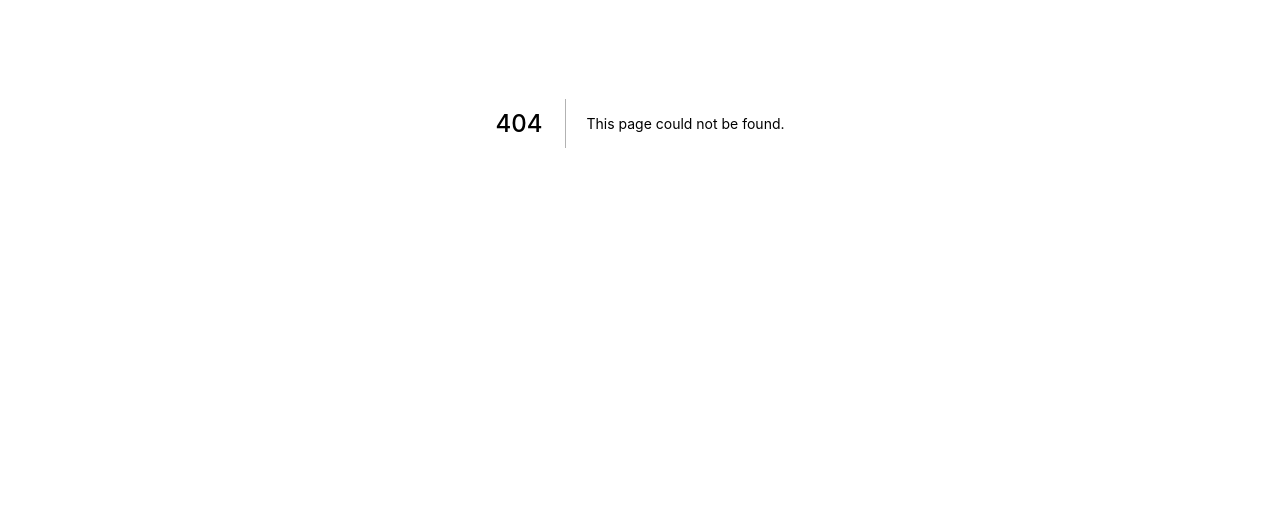
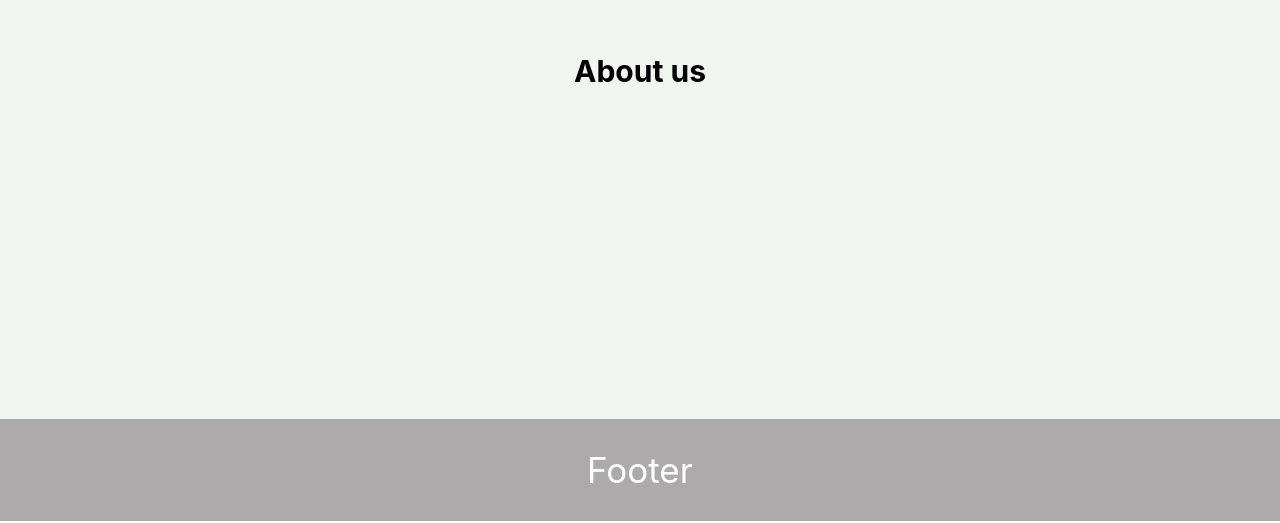
Before and after one commit to ishabaral/NextJS-Learning-, a Next.js app: page /about in a window 1280 px wide. Before the commit this address had no page. Shown: the part 277-800 px from the top of the page. Built offline with nearby package versions, Linux system fonts and the light colour scheme.

Commit message:
app layout

```diff
--- /dev/null
+++ b/components/Footer.js
@@ -0,0 +1,9 @@
+function Footer() {
+    return (
+        <>
+            <div className='layout-footer'>Footer</div>
+        </>
+    )
+}
+
+export default Footer
--- /dev/null
+++ b/components/Header.js
@@ -0,0 +1,9 @@
+function Header() {
+    return (
+        <>
+            <div className='layout-header'>Header</div>
+        </>
+    )
+}
+
+export default Header
--- a/pages/_app.js
+++ b/pages/_app.js
@@ -1,7 +1,21 @@
+import Footer from '../components/Footer'
+import Header from '../components/Header'
 import '../styles/globals.css'
+import '../styles/layout.css'
 
 function MyApp({ Component, pageProps }) {
-  return <Component {...pageProps} />
+
+  if(Component.getLayout) {
+    return Component.getLayout(<Component {...pageProps} />)
+  }
+
+  return (
+    <>
+    <Header />
+    <Component {...pageProps} />
+    <Footer />
+    </>
+  )
 }
 
 export default MyApp
--- /dev/null
+++ b/pages/about.js
@@ -0,0 +1,16 @@
+import Footer from "../components/Footer"
+
+function About() {
+    return <h1 className='content'>About us</h1>
+}
+
+export default About
+
+About.getLayout = function PageLayout(page) {
+    return (
+        <>
+            {page}
+            <Footer />
+        </>
+    )
+}
--- /dev/null
+++ b/styles/layout.css
@@ -0,0 +1,25 @@
+.layout-header {
+    background-color: rgb(16, 6, 61);
+    color: white;
+    font-size: 35px;
+    text-align: center;
+    padding: 30px;
+}
+
+.layout-footer {
+    background-color: rgb(172, 170, 170);
+    color: white;
+    font-size: 35px;
+    text-align: center;
+    padding: 30px;
+}
+
+.content {
+    display: flex;
+    justify-content: center;
+    align-items: center;
+    font-size: 30px;
+    height: 87vh;
+    margin: 0;
+    background-color: rgb(241, 245, 239);
+}
```
